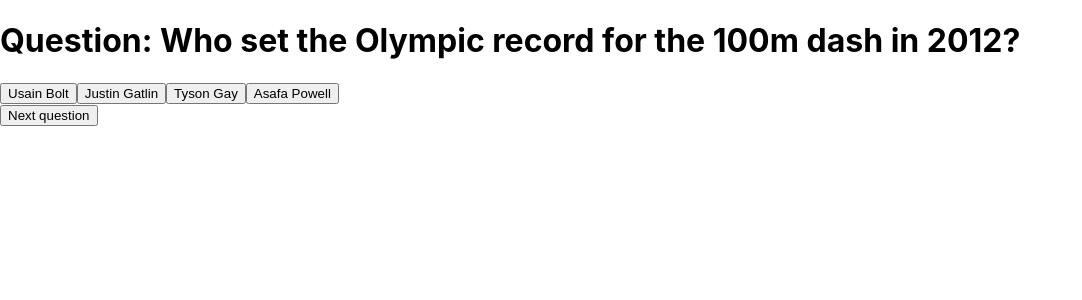
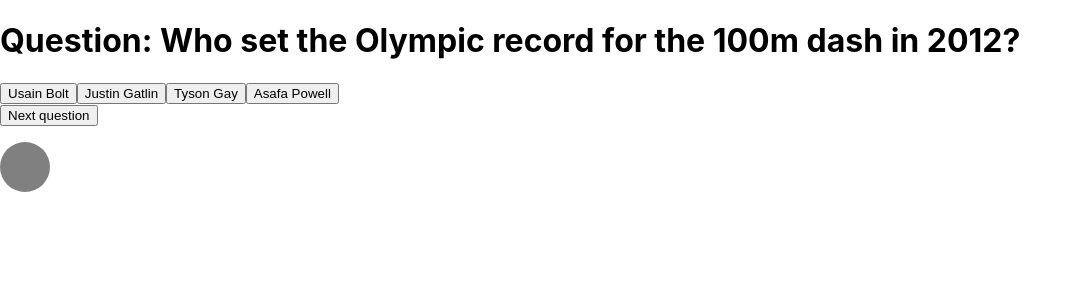
Before and after one commit to Technigo/project-redux-quiz-old, a React (Create React App) app: page /quiz in a window 1280 px wide. Both pictures are taken after a click on the button "Start Quiz!". Shown: the top 300 px of the page, without its empty margins (0-1082 px from the left). Built offline with nearby package versions, Linux system fonts and the light colour scheme.

Commit message:
Create progress bar

```diff
--- a/package.json
+++ b/package.json
@@ -14,7 +14,8 @@
     "react": "^16.12.0",
     "react-dom": "^16.12.0",
     "react-redux": "^7.1.3",
-    "react-scripts": "^3.3.0"
+    "react-scripts": "^3.3.0",
+    "styled-components": "^5.3.5"
   },
   "scripts": {
     "start": "react-scripts start",
--- a/src/components/QuizQuestions.js
+++ b/src/components/QuizQuestions.js
@@ -3,8 +3,12 @@ import { useSelector, useDispatch } from "react-redux"
 
 import { quiz } from "reducers/quiz"
 
+import { StyledButton1 } from "styles"
+
 export const QuizQuestions = () => {
   const [isClicked, setIsClicked] = useState(false);
+  const [isCorrect, setIsCorrect] = useState(false);
+  const [isWrong, setIsWrong] = useState(false);
   const dispatch = useDispatch();
   // getting data from the store
   // useSelector is like binding a state, this will be binded and in the second dispath and only the index will change..
@@ -14,7 +18,6 @@ export const QuizQuestions = () => {
   const question = useSelector((state) => state.quiz.questions[state.quiz.currentQuestionIndex])
   // console logged the whole store, easier and better to use a more specific route you want to access in the store
   // const store = useSelector((state) => state)
-
   // getting data to the store / updating
 
   const onAnswerSubmit = (id, index) => {
@@ -22,6 +25,13 @@ export const QuizQuestions = () => {
     setIsClicked(true)
     //proceed on with conditional rendering, so check if ... only then dispatch to next question
     // if (question.correctAnswerIndex === index) {
+    if(question.correctAnswerIndex === index) {
+      setIsCorrect(true)
+      setIsWrong(false)
+    } else {
+      setIsWrong(true)
+      setIsCorrect(false)
+    }
 
     // }
   }
@@ -52,6 +62,9 @@ export const QuizQuestions = () => {
         ? <button onClick={handleNextQuestion}>Submit Quiz</button>
         : <button onClick={handleNextQuestion}>Next question</button>
       }
+      <div>
+        <StyledButton1 right={isCorrect} wrong={isWrong}></StyledButton1>
+      </div>
     </>
   )
 }
--- a/src/components/Results.js
+++ b/src/components/Results.js
@@ -1,12 +1,15 @@
 import React from 'react'
-import { useSelector } from "react-redux"
+import { useSelector, useDispatch } from "react-redux"
+
+import { quiz } from "reducers/quiz"
 
 export const Results = () => {
   const answers = useSelector((state) => state.quiz.answers)
-
+  const dispatch = useDispatch();
   console.log(answers)
 
   return (
+    <>
     <div>
       {answers.map(answer => (
         <div key={answer.question.id}>
@@ -15,5 +18,7 @@ export const Results = () => {
         </div>
       ))}
     </div>
+      <button onClick={() => dispatch(quiz.actions.restart())}></button>
+    </>
   )
 }
--- /dev/null
+++ b/src/styles.js
@@ -0,0 +1,13 @@
+import styled from "styled-components";
+
+export const StyledButton1 = styled.p`
+  border-radius: 50%;
+  width: 50px;
+  height: 50px;
+  background-color: ${props => props.right
+      ? "green"
+      : props.wrong
+      ? "red"
+      : "grey"
+    };
+`
```
Also changed, not shown: public/index.html (+0 -19 lines), 1 other file (tests, documents, lock files or other folders).
